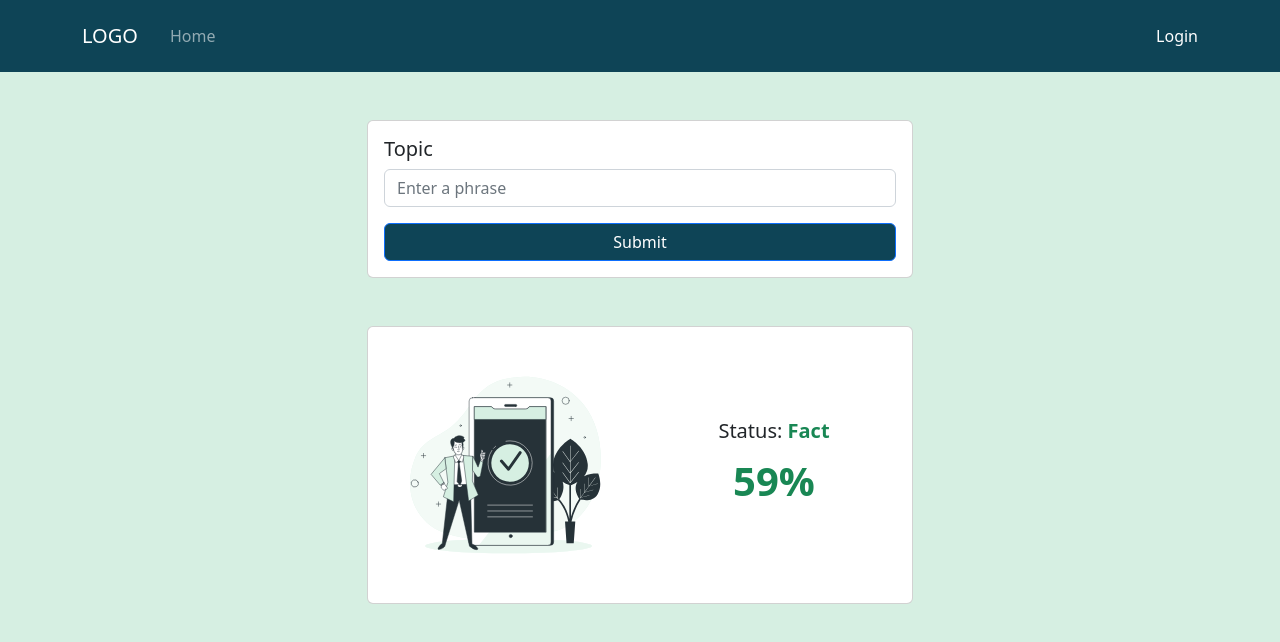
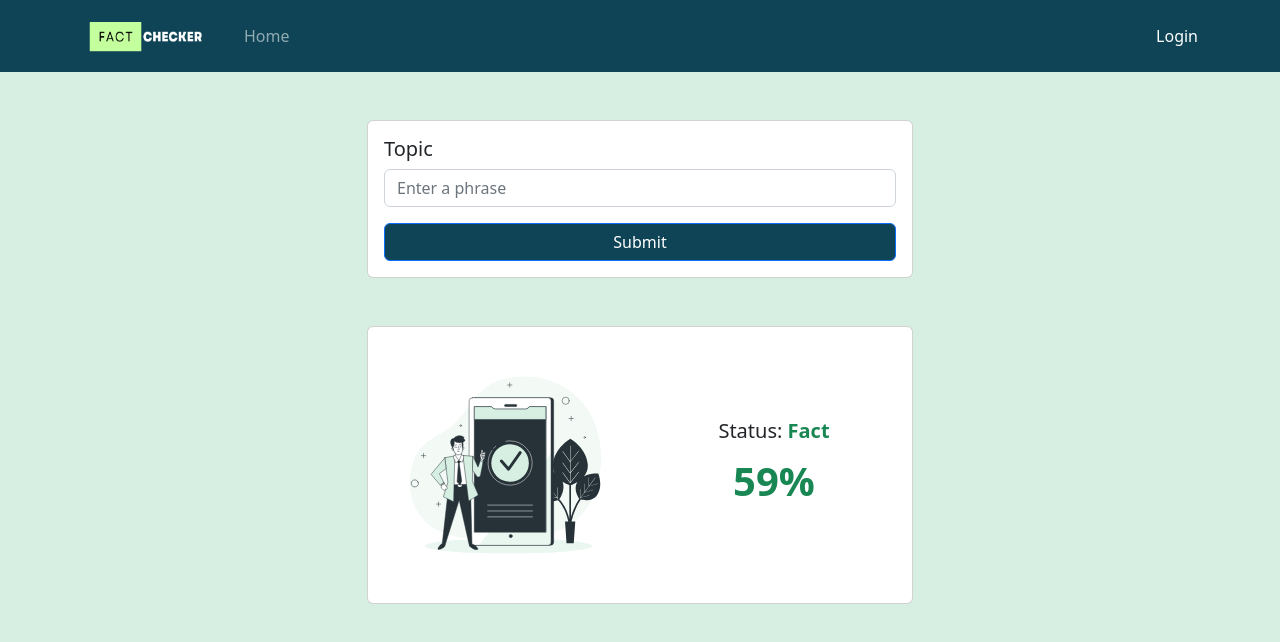
Before and after one commit to mitdcjerson/hackathonfrontend, a React (Create React App) app: page / in a window 1280 px wide. Shown: the top 642 px of the page. Built offline with nearby package versions, Linux system fonts and the light colour scheme.

Commit message:
Added JC's Logo commit

```diff
--- /dev/null
+++ b/src/components/Navigation.css
@@ -0,0 +1,4 @@
+.image {
+    height: 45px;
+    width: 130px;
+}
--- a/src/components/Navigation.js
+++ b/src/components/Navigation.js
@@ -2,6 +2,8 @@ import { Nav } from 'react-bootstrap';
 import Container from 'react-bootstrap/Container';
 import Navbar from 'react-bootstrap/Navbar';
 import { Link } from "react-router-dom";
+import logo from '../assets/logo.png';
+import './Navigation.css';
 
 function Navigation(props) {
 
@@ -13,7 +15,7 @@ function Navigation(props) {
     <>
       <Navbar  variant="dark" style={{backgroundColor: "#0E4456"}}>
         <Container>
-          <Navbar.Brand href="#home"><Link to={`/home`} className="nav-link">LOGO</Link></Navbar.Brand>
+          <Navbar.Brand href="#home"><Link to={`/home`} className="nav-link"><img src={logo} class="image" /></Link></Navbar.Brand>
             <Nav className="me-auto">
               <Nav.Link href="#home"><Link to={`/home`} className="nav-link">Home</Link></Nav.Link>
 
```
Also changed, not shown: src/assets/logo.png (added).
